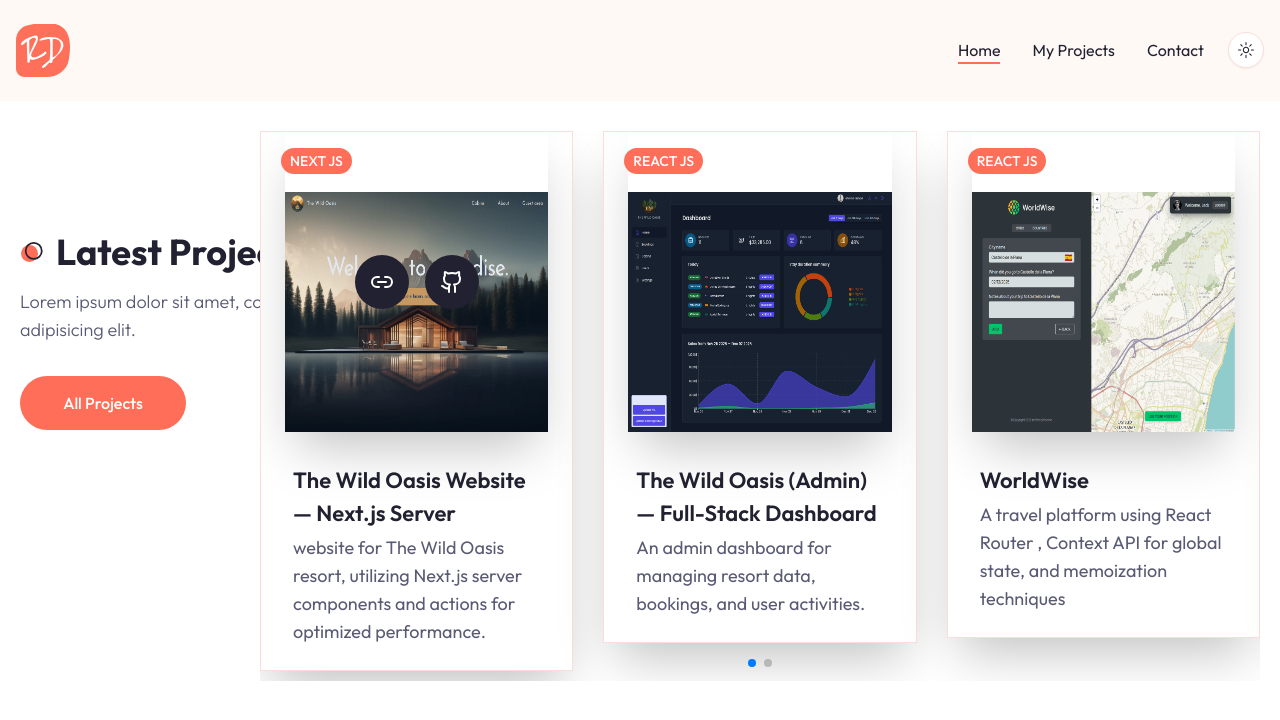
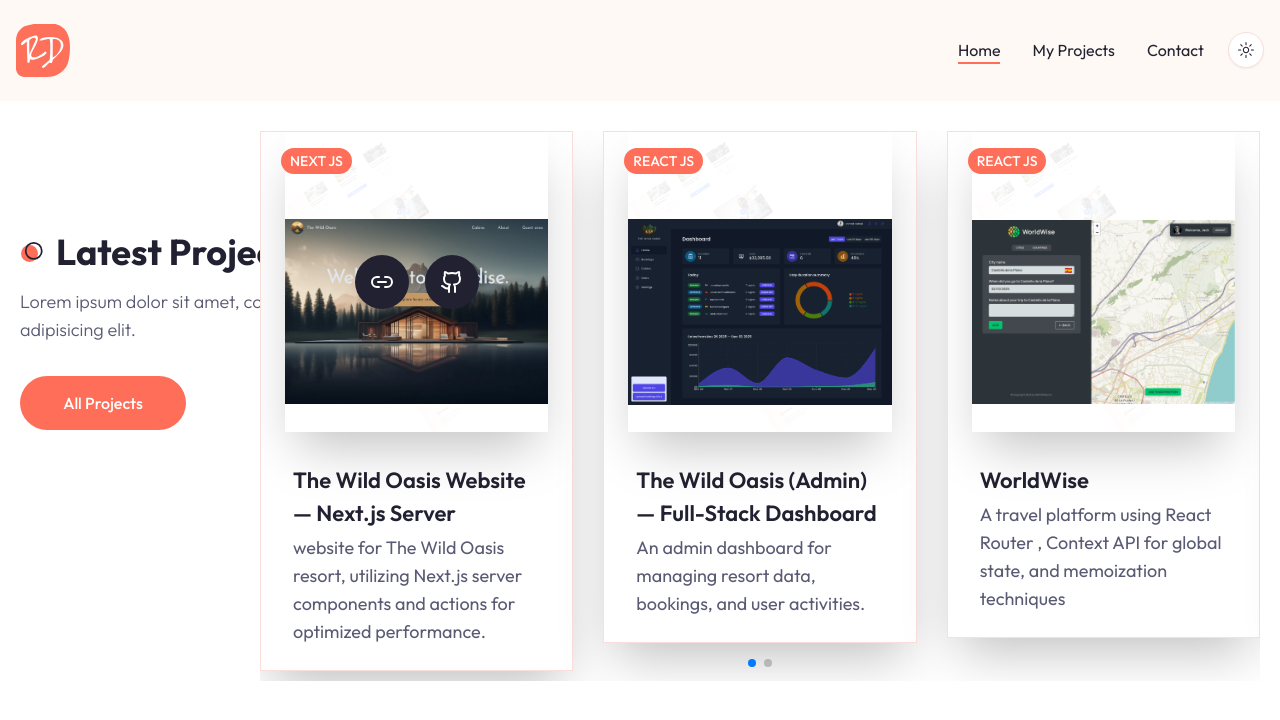
Before and after one commit to ahmedabdelelah22/portfolio, a Next.js app: page / in a window 1280 px wide. Both pictures are taken after a click on the element 416 px from the left and 2109 px from the top of the page. Shown: the part 1709-2429 px from the top of the page. Built offline with nearby package versions, Linux system fonts and the light colour scheme.

Commit message:
Describe your recent changes

```diff
--- a/components/ProjectCard.jsx
+++ b/components/ProjectCard.jsx
@@ -1,137 +1,93 @@
-import {Card , CardHeader} from './ui/card'
-import {Github , Link2Icon} from 'lucide-react'
-import { Badge } from './ui/badge'
-import Image from 'next/image'
-import Link from 'next/link'
-import { useState } from 'react'
+"use client";
 
-function ProjectCard({project}) {
+import { Card, CardHeader } from "./ui/card";
+import { Github, Link2Icon } from "lucide-react";
+import { Badge } from "./ui/badge";
+import Image from "next/image";
+import Link from "next/link";
+import { useEffect, useState } from "react";
+
+function ProjectCard({ project }) {
   const [open, setOpen] = useState(false);
+  const [mounted, setMounted] = useState(false);
+  const [isDark, setIsDark] = useState(false);
+
+  // Prevent hydration mismatch
+  useEffect(() => {
+    setMounted(true);
+    setIsDark(document.documentElement.classList.contains("dark"));
+  }, []);
+
+  if (!mounted) return null;
 
   return (
-    <Card className='group overflow-hidden relative shadow-2xl' onClick={() => setOpen(!open)}>
+    <Card
+      className="group overflow-hidden relative shadow-2xl cursor-pointer"
+      onClick={() => setOpen(!open)}
+    >
       <CardHeader>
-        {/* image */}
-<div className='relative w-full h-[300px] flex items-center justify-center
-                bg-[url("/work/project-bg-light.png")] bg-cover bg-center
-                dark:bg-[url("/work/project-bg-dark.png")] overflow-visible '>
-      <Image priority className='absolute bottom-0 shadow-2xl  pt-15' src={project.image} fill alt=''/>
-      {/* btns links*/}
-      <div  className='absolute inset-0 flex justify-center items-center gap-x-4'>
-        <Link href={project.link} className={`bg-secondary w-[54px] h-[54px] rounded-full flex justify-center items-center scale-0 opacity-0 group-hover:scale-100 group-hover:opacity-100  ${open ? "scale-100 opacity-100" : "scale-0 opacity-0"} transition-all duration-200 `}>
-        <Link2Icon className='text-white'/>
-        </Link>
-        <Link href={project.github} className={`bg-secondary w-[54px] h-[54px] rounded-full flex justify-center items-center scale-0 opacity-0 group-hover:scale-100 group-hover:opacity-100  group-focus:scale-100 ${open ? "scale-100 opacity-100" : "scale-0 opacity-0"}  transition-all duration-200`}>
-        <Github className='text-white'/>
-        </Link>
-        </div>
+        {/* image container */}
+        <div
+          className="relative w-full h-[300px] flex items-center justify-center overflow-visible"
+          style={{
+            backgroundImage: `url(${
+              isDark
+                ? "/work/project-bg-dark.png"
+                : "/work/project-bg-light.png"
+            })`,
+            backgroundSize: "cover",
+            backgroundPosition: "center",
+          }}
+        >
+          <Image
+            priority
+            className="absolute bottom-0 shadow-2xl pt-15 object-contain"
+            src={project.image}
+            fill
+            alt={project.name}
+          />
+
+          {/* buttons */}
+          <div className="absolute inset-0 flex justify-center items-center gap-x-4">
+            <Link
+              href={project.link}
+              className={`bg-secondary w-[54px] h-[54px] rounded-full flex justify-center items-center transition-all duration-200 ${
+                open
+                  ? "scale-100 opacity-100"
+                  : "scale-0 opacity-0 group-hover:scale-100 group-hover:opacity-100"
+              }`}
+            >
+              <Link2Icon className="text-white" />
+            </Link>
+
+            <Link
+              href={project.github}
+              className={`bg-secondary w-[54px] h-[54px] rounded-full flex justify-center items-center transition-all duration-200 ${
+                open
+                  ? "scale-100 opacity-100"
+                  : "scale-0 opacity-0 group-hover:scale-100 group-hover:opacity-100"
+              }`}
+            >
+              <Github className="text-white" />
+            </Link>
+          </div>
         </div>
       </CardHeader>
-      <div className='h-full px-8 py-6'>
-        <Badge className='uppercase text-sm font-medium mb-2 absolute top-4 left-5'>
+
+      {/* content */}
+      <div className="h-full px-8 py-6">
+        <Badge className="uppercase text-sm font-medium mb-2 absolute top-4 left-5">
           {project.category}
         </Badge>
-        <h4 className='h4 mb-1'>{project.name}</h4>
-        <p className='text-muted-foreground text-lg'>{project.description}</p>
+
+        <h4 className="h4 mb-1">{project.name}</h4>
+
+        <p className="text-muted-foreground text-lg">
+          {project.description}
+        </p>
       </div>
     </Card>
-  )
+  );
 }
 
-export default ProjectCard
-// "use client"
-// import {Card , CardHeader} from './ui/card'
-// import {Github , Link2Icon} from 'lucide-react'
-// import { Badge } from './ui/badge'
-// import Image from 'next/image'
-// import Link from 'next/link'
-// import { useRef, useState } from 'react'
-
-// function ProjectCard({project}) {
-//   const [open, setOpen] = useState(false);
-//    const [visible, setVisible] = useState(false);
-
-//     const [position, setPosition] = useState({ x: 0, y: 0 });
-
-//     const divRef = useRef(null);
-
-
-//     const handleMouseMove = (e) => {
-
-//         const bounds = divRef.current.getBoundingClientRect();
-
-//         setPosition({ x: e.clientX - bounds.left, y: e.clientY - bounds.top });
-
-//     };
-
-//   return (
-//      <div ref={divRef} onMouseMove={handleMouseMove} onMouseEnter={() => setVisible(true)} onMouseLeave={() => setVisible(false)}
-
-//             className="relative w-auto h-atuo rounded-xl p-px bg-gray-900 backdrop-blur-md text-gray-800 overflow-hidden shadow-lg cursor-pointer"
-
-//         >
-
-//                 <div className={`pointer-events-none blur-3xl rounded-full bg-gradient-to-r from-blue-500 via-indigo-500 to-purple-300 size-60 absolute z-0 transition-opacity duration-500 ${visible ? 'opacity-100' : 'opacity-0'}`}
-
-//                     style={{ top: position.y - 120, left: position.x - 120, }}
-
-//                 />
-
-
-//             <div className="relative z-10 bg-gray-900/75  h-full w-full rounded-[11px] flex flex-col items-center justify-center text-center">
-
-//                 <Image src={project.image} alt="Profile Avatar" width={400} height={400} className="object-cover rounded-xl shadow-md my-4 px-2" />
-
-//                 <h2 className="text-2xl font-bold text-white mb-1">{project.name}</h2>
-
-//                 <p className="text-sm text-indigo-500 font-medium mb-4">{project.category}</p>
-
-//                 <p className="text-sm text-slate-400 mb-4 px-4">
-
-//                    {project.description}
-
-//                 </p>
-
-//                 <div className="flex space-x-4 mb-4 text-xl text-slate-400">
-
-//                     <a href="#" target="_blank" className='hover:-translate-y-0.5 transition'>
-
-//                         <svg className="size-7" aria-hidden="true" xmlns="http://www.w3.org/2000/svg" width="24" height="24" fill="currentColor" viewBox="0 0 24 24">
-
-//                             <path fillRule="evenodd" d="M12.006 2a9.847 9.847 0 0 0-6.484 2.44 10.32 10.32 0 0 0-3.393 6.17 10.48 10.48 0 0 0 1.317 6.955 10.045 10.045 0 0 0 5.4 4.418c.504.095.683-.223.683-.494 0-.245-.01-1.052-.014-1.908-2.78.62-3.366-1.21-3.366-1.21a2.711 2.711 0 0 0-1.11-1.5c-.907-.637.07-.621.07-.621.317.044.62.163.885.346.266.183.487.426.647.71.135.253.318.476.538.655a2.079 2.079 0 0 0 2.37.196c.045-.52.27-1.006.635-1.37-2.219-.259-4.554-1.138-4.554-5.07a4.022 4.022 0 0 1 1.031-2.75 3.77 3.77 0 0 1 .096-2.713s.839-.275 2.749 1.05a9.26 9.26 0 0 1 5.004 0c1.906-1.325 2.74-1.05 2.74-1.05.37.858.406 1.828.101 2.713a4.017 4.017 0 0 1 1.029 2.75c0 3.939-2.339 4.805-4.564 5.058a2.471 2.471 0 0 1 .679 1.897c0 1.372-.012 2.477-.012 2.814 0 .272.18.592.687.492a10.05 10.05 0 0 0 5.388-4.421 10.473 10.473 0 0 0 1.313-6.948 10.32 10.32 0 0 0-3.39-6.165A9.847 9.847 0 0 0 12.007 2Z" clipRule="evenodd" />
-
-//                         </svg>
-
-//                     </a>
-
-//                     <a href="#" target="_blank" className='hover:-translate-y-0.5 transition'>
-
-//                         <svg className="size-7" aria-hidden="true" xmlns="http://www.w3.org/2000/svg" width="24" height="24" fill="currentColor" viewBox="0 0 24 24">
-
-//                             <path fillRule="evenodd" d="M12.51 8.796v1.697a3.738 3.738 0 0 1 3.288-1.684c3.455 0 4.202 2.16 4.202 4.97V19.5h-3.2v-5.072c0-1.21-.244-2.766-2.128-2.766-1.827 0-2.139 1.317-2.139 2.676V19.5h-3.19V8.796h3.168ZM7.2 6.106a1.61 1.61 0 0 1-.988 1.483 1.595 1.595 0 0 1-1.743-.348A1.607 1.607 0 0 1 5.6 4.5a1.601 1.601 0 0 1 1.6 1.606Z" clipRule="evenodd" />
-
-//                             <path d="M7.2 8.809H4V19.5h3.2V8.809Z" />
-
-//                         </svg>
-
-//                     </a>
-
-//                     <a href="#" target="_blank" className='hover:-translate-y-0.5 transition'>
-
-//                         <svg className="size-7" aria-hidden="true" xmlns="http://www.w3.org/2000/svg" width="24" height="24" fill="currentColor" viewBox="0 0 24 24">
-
-//                             <path fillRule="evenodd" d="M22 5.892a8.178 8.178 0 0 1-2.355.635 4.074 4.074 0 0 0 1.8-2.235 8.343 8.343 0 0 1-2.605.981A4.13 4.13 0 0 0 15.85 4a4.068 4.068 0 0 0-4.1 4.038c0 .31.035.618.105.919A11.705 11.705 0 0 1 3.4 4.734a4.006 4.006 0 0 0 1.268 5.392 4.165 4.165 0 0 1-1.859-.5v.05A4.057 4.057 0 0 0 6.1 13.635a4.192 4.192 0 0 1-1.856.07 4.108 4.108 0 0 0 3.831 2.807A8.36 8.36 0 0 1 2 18.184 11.732 11.732 0 0 0 8.291 20 11.502 11.502 0 0 0 19.964 8.5c0-.177 0-.349-.012-.523A8.143 8.143 0 0 0 22 5.892Z" clipRule="evenodd" />
-
-//                         </svg>
-
-//                     </a>
-
-//                 </div>
-
-//             </div>
-
-//         </div>
-//   )
-// }
-
-// export default ProjectCard
+export default ProjectCard;
```
